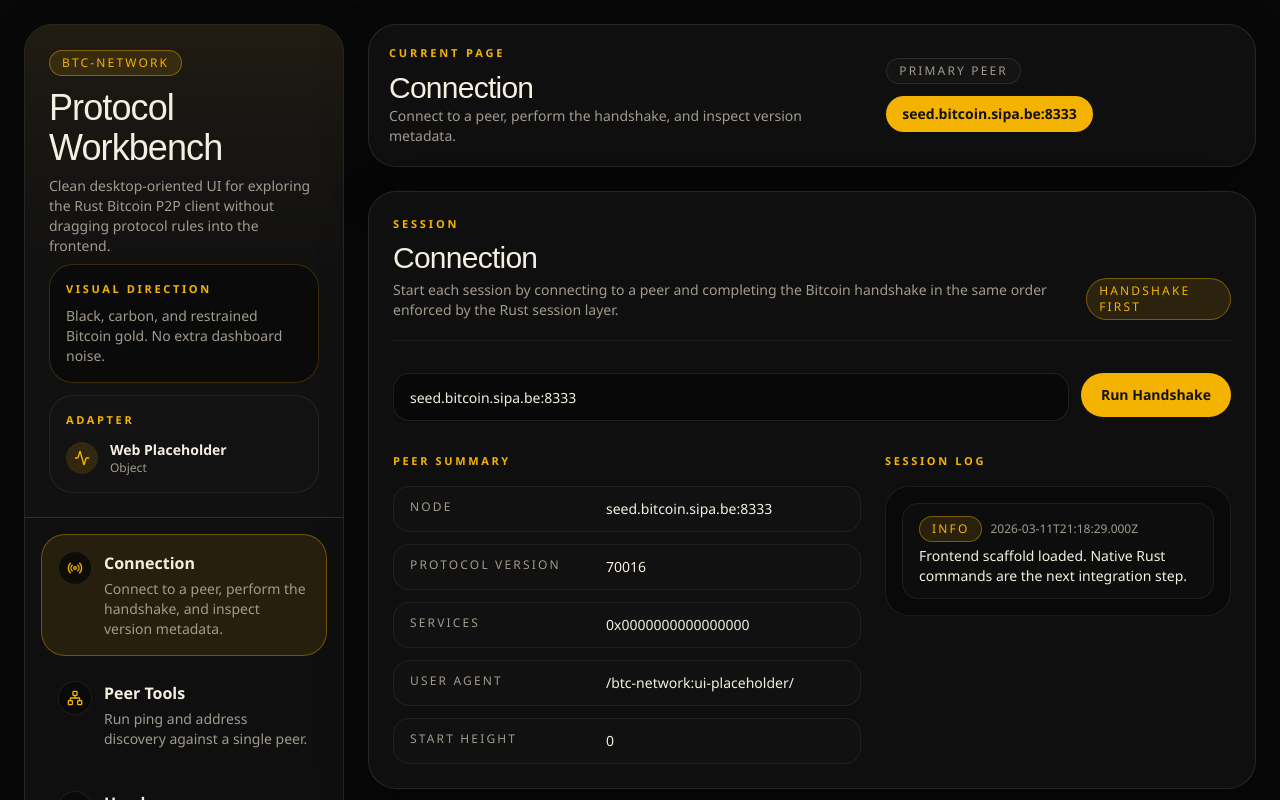
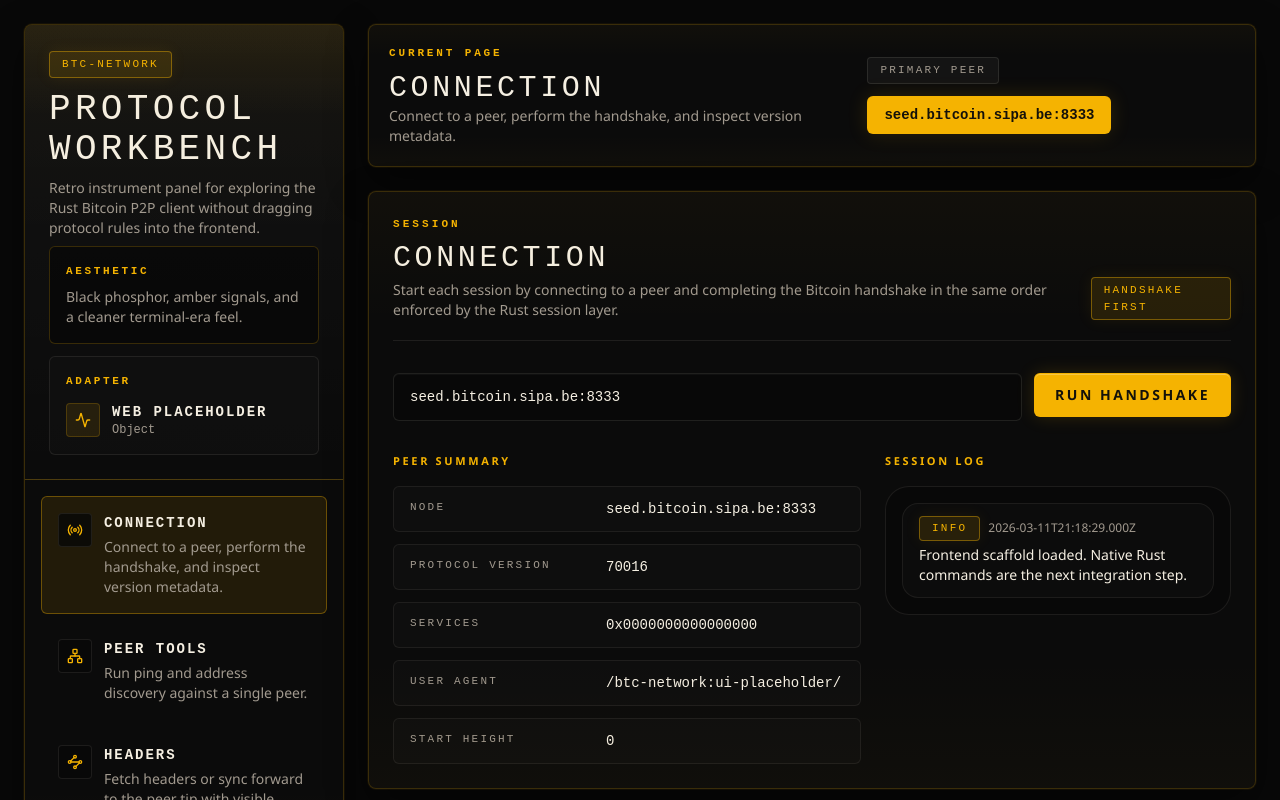
Before and after one commit to iamseki/btc-network, a React (Vite) app in the folder apps/web/: page / in a window 1280 px wide. Shown: the top 800 px of the page. Built offline with nearby package versions, Linux system fonts and the light colour scheme.

Commit message:
refactor: ui should have a retro feeling

```diff
--- a/apps/web/src/App.tsx
+++ b/apps/web/src/App.tsx
@@ -88,38 +88,40 @@ export function App() {
     <div className="min-h-screen bg-background text-foreground">
       <div className="mx-auto grid min-h-screen w-full max-w-[1600px] gap-6 px-4 py-4 lg:grid-cols-[320px_minmax(0,1fr)] lg:px-6 lg:py-6">
         <Card className="overflow-hidden">
-          <CardHeader className="gap-8 border-b border-border/80 bg-gradient-to-b from-primary/8 via-card to-card">
+          <CardHeader className="gap-8 border-b border-primary/20 bg-[linear-gradient(180deg,rgba(245,179,1,0.07),rgba(0,0,0,0)_20%),linear-gradient(180deg,rgba(255,255,255,0.03),rgba(255,255,255,0))]">
             <div className="space-y-3">
               <Badge>btc-network</Badge>
               <div className="space-y-2">
                 <CardTitle className="text-4xl">Protocol Workbench</CardTitle>
                 <CardDescription>
-                  Clean desktop-oriented UI for exploring the Rust Bitcoin P2P client without
+                  Retro instrument panel for exploring the Rust Bitcoin P2P client without
                   dragging protocol rules into the frontend.
                 </CardDescription>
               </div>
             </div>
 
             <div className="grid gap-3">
-              <div className="rounded-[24px] border border-primary/20 bg-background/70 p-4">
-                <p className="text-[11px] font-semibold uppercase tracking-[0.24em] text-primary">
-                  Visual Direction
+              <div className="rounded-[6px] border border-primary/20 bg-background/80 p-4">
+                <p className="font-mono text-[11px] font-semibold uppercase tracking-[0.24em] text-primary">
+                  Aesthetic
                 </p>
                 <p className="mt-2 text-sm text-muted-foreground">
-                  Black, carbon, and restrained Bitcoin gold. No extra dashboard noise.
+                  Black phosphor, amber signals, and a cleaner terminal-era feel.
                 </p>
               </div>
-              <div className="rounded-[24px] border border-border/80 bg-muted/40 p-4">
-                <p className="text-[11px] font-semibold uppercase tracking-[0.24em] text-primary">
+              <div className="rounded-[6px] border border-border/80 bg-muted/40 p-4">
+                <p className="font-mono text-[11px] font-semibold uppercase tracking-[0.24em] text-primary">
                   Adapter
                 </p>
                 <div className="mt-3 flex items-center gap-3">
-                  <div className="rounded-full bg-primary/14 p-2 text-primary">
+                  <div className="rounded-[4px] border border-primary/20 bg-primary/10 p-2 text-primary">
                     <Activity className="h-4 w-4" />
                   </div>
                   <div>
-                    <p className="text-sm font-semibold text-foreground">Web Placeholder</p>
-                    <p className="text-xs text-muted-foreground">
+                    <p className="font-mono text-sm font-semibold uppercase tracking-[0.14em] text-foreground">
+                      Web Placeholder
+                    </p>
+                    <p className="font-mono text-xs text-muted-foreground">
                       {client.constructor.name || "web-client"}
                     </p>
                   </div>
@@ -138,17 +140,19 @@ export function App() {
                     type="button"
                     className={
                       entry.id === selectedPage
-                        ? "group rounded-[24px] border border-primary/35 bg-primary/10 px-4 py-4 text-left transition-colors"
-                        : "group rounded-[24px] border border-transparent bg-transparent px-4 py-4 text-left transition-colors hover:border-border hover:bg-muted/40"
+                        ? "group rounded-[6px] border border-primary/35 bg-primary/10 px-4 py-4 text-left transition-colors"
+                        : "group rounded-[6px] border border-transparent bg-transparent px-4 py-4 text-left transition-colors hover:border-border hover:bg-muted/40"
                     }
                     onClick={() => setSelectedPage(entry.id)}
                   >
                     <div className="flex items-start gap-3">
-                      <div className="rounded-full border border-border/80 bg-background/80 p-2 text-primary">
+                      <div className="rounded-[4px] border border-border/80 bg-background/80 p-2 text-primary">
                         <Icon className="h-4 w-4" />
                       </div>
                       <div className="space-y-1">
-                        <p className="font-semibold text-foreground">{entry.title}</p>
+                        <p className="font-mono text-sm font-semibold uppercase tracking-[0.14em] text-foreground">
+                          {entry.title}
+                        </p>
                         <p className="text-sm text-muted-foreground">{entry.description}</p>
                       </div>
                     </div>
@@ -163,11 +167,11 @@ export function App() {
           <Card className="overflow-hidden">
             <CardContent className="flex flex-col gap-5 p-5 sm:flex-row sm:items-center sm:justify-between">
               <div className="space-y-2">
-                <p className="text-[11px] font-semibold uppercase tracking-[0.26em] text-primary">
+                <p className="font-mono text-[11px] font-semibold uppercase tracking-[0.26em] text-primary">
                   Current page
                 </p>
                 <div>
-                  <h2 className="font-serif text-3xl tracking-tight text-foreground">
+                  <h2 className="font-serif text-3xl uppercase tracking-[0.12em] text-foreground">
                     {page.title}
                   </h2>
                   <p className="text-sm text-muted-foreground">{page.description}</p>
@@ -176,7 +180,7 @@ export function App() {
 
               <div className="flex flex-wrap items-center gap-3">
                 <Badge variant="muted">Primary peer</Badge>
-                <div className="rounded-full bg-primary px-4 py-2 text-sm font-semibold text-primary-foreground">
+                <div className="rounded-[6px] border border-primary/50 bg-primary px-4 py-2 font-mono text-sm font-semibold text-primary-foreground shadow-[0_0_20px_rgba(245,179,1,0.15)]">
                   {defaultNode}
                 </div>
               </div>
--- a/apps/web/src/components/ui/badge.tsx
+++ b/apps/web/src/components/ui/badge.tsx
@@ -4,11 +4,11 @@ import { cva, type VariantProps } from "class-variance-authority";
 import { cn } from "@/lib/utils";
 
 const badgeVariants = cva(
-  "inline-flex items-center rounded-full border px-3 py-1 text-xs font-medium uppercase tracking-[0.18em]",
+  "inline-flex items-center rounded-[4px] border px-3 py-1 font-mono text-[11px] font-medium uppercase tracking-[0.2em]",
   {
     variants: {
       variant: {
-        default: "border-primary/40 bg-primary/12 text-primary",
+        default: "border-primary/40 bg-primary/12 text-primary shadow-[0_0_16px_rgba(245,179,1,0.08)]",
         muted: "border-border bg-muted text-muted-foreground",
       },
     },
--- a/apps/web/src/components/ui/button.tsx
+++ b/apps/web/src/components/ui/button.tsx
@@ -4,19 +4,19 @@ import { cva, type VariantProps } from "class-variance-authority";
 import { cn } from "@/lib/utils";
 
 const buttonVariants = cva(
-  "inline-flex items-center justify-center gap-2 whitespace-nowrap rounded-full text-sm font-semibold transition-colors disabled:pointer-events-none disabled:opacity-50 outline-none focus-visible:ring-2 focus-visible:ring-ring focus-visible:ring-offset-2 focus-visible:ring-offset-background",
+  "inline-flex items-center justify-center gap-2 whitespace-nowrap rounded-[6px] border text-sm font-semibold uppercase tracking-[0.18em] transition-colors disabled:pointer-events-none disabled:opacity-50 outline-none focus-visible:ring-2 focus-visible:ring-ring focus-visible:ring-offset-2 focus-visible:ring-offset-background",
   {
     variants: {
       variant: {
         default:
-          "bg-primary text-primary-foreground hover:bg-[color:var(--color-primary-strong)]",
+          "border-primary/60 bg-primary text-primary-foreground shadow-[inset_0_1px_0_rgba(255,255,255,0.25),0_0_18px_rgba(245,179,1,0.16)] hover:bg-[color:var(--color-primary-strong)]",
         secondary:
-          "border border-border bg-card text-foreground hover:border-primary/50 hover:bg-muted",
-        ghost: "text-muted-foreground hover:bg-muted hover:text-foreground",
+          "border-border bg-card text-foreground hover:border-primary/50 hover:bg-muted",
+        ghost: "border-transparent text-muted-foreground hover:border-border hover:bg-muted hover:text-foreground",
       },
       size: {
         default: "h-11 px-5",
-        sm: "h-9 px-4 text-xs",
+        sm: "h-9 px-4 text-[11px]",
         lg: "h-12 px-6",
       },
     },
--- a/apps/web/src/components/ui/card.tsx
+++ b/apps/web/src/components/ui/card.tsx
@@ -6,7 +6,7 @@ export function Card({ className, ...props }: HTMLAttributes<HTMLDivElement>) {
   return (
     <div
       className={cn(
-        "rounded-[28px] border border-border bg-card/90 shadow-[0_18px_50px_rgba(0,0,0,0.28)] backdrop-blur",
+        "relative overflow-hidden rounded-[8px] border border-primary/20 bg-card/92 shadow-[0_0_0_1px_rgba(245,179,1,0.05),0_16px_42px_rgba(0,0,0,0.45)] before:pointer-events-none before:absolute before:inset-0 before:bg-[linear-gradient(180deg,rgba(245,179,1,0.04),transparent_22%,transparent_78%,rgba(245,179,1,0.03))] before:opacity-70",
         className,
       )}
       {...props}
@@ -27,7 +27,7 @@ export function CardTitle({
 }: HTMLAttributes<HTMLHeadingElement>) {
   return (
     <h2
-      className={cn("font-serif text-2xl tracking-tight text-foreground", className)}
+      className={cn("font-serif text-2xl uppercase tracking-[0.12em] text-foreground", className)}
       {...props}
     />
   );
--- a/apps/web/src/components/ui/data-list.tsx
+++ b/apps/web/src/components/ui/data-list.tsx
@@ -19,12 +19,12 @@ export function DataList({
       {items.map((item) => (
         <div
           key={item.label}
-          className="grid gap-1 rounded-2xl border border-border/70 bg-muted/40 px-4 py-3 sm:grid-cols-[180px_1fr] sm:items-start sm:gap-4"
+          className="grid gap-1 rounded-[6px] border border-border/70 bg-muted/40 px-4 py-3 sm:grid-cols-[180px_1fr] sm:items-start sm:gap-4"
         >
-          <dt className="text-xs font-medium uppercase tracking-[0.18em] text-muted-foreground">
+          <dt className="font-mono text-[11px] font-medium uppercase tracking-[0.2em] text-muted-foreground">
             {item.label}
           </dt>
-          <dd className="min-w-0 break-all text-sm text-foreground">{item.value}</dd>
+          <dd className="min-w-0 break-all font-mono text-sm text-foreground">{item.value}</dd>
         </div>
       ))}
     </dl>
--- a/apps/web/src/components/ui/section-heading.tsx
+++ b/apps/web/src/components/ui/section-heading.tsx
@@ -24,12 +24,14 @@ export function SectionHeading({
     >
       <div className="space-y-2">
         {eyebrow ? (
-          <p className="text-[11px] font-semibold uppercase tracking-[0.26em] text-primary">
+          <p className="font-mono text-[11px] font-semibold uppercase tracking-[0.28em] text-primary">
             {eyebrow}
           </p>
         ) : null}
         <div className="space-y-1">
-          <h1 className="font-serif text-3xl tracking-tight text-foreground">{title}</h1>
+          <h1 className="font-serif text-3xl uppercase tracking-[0.12em] text-foreground">
+            {title}
+          </h1>
           {description ? (
             <p className="max-w-3xl text-sm text-muted-foreground">{description}</p>
           ) : null}
--- a/apps/web/src/components/ui/text-input.tsx
+++ b/apps/web/src/components/ui/text-input.tsx
@@ -11,7 +11,7 @@ export const TextInput = React.forwardRef<HTMLInputElement, TextInputProps>(
       <input
         ref={ref}
         className={cn(
-          "flex h-12 w-full rounded-2xl border border-border bg-background px-4 py-3 text-sm text-foreground shadow-sm transition-colors outline-none placeholder:text-muted-foreground focus-visible:border-primary/60 focus-visible:ring-2 focus-visible:ring-primary/20",
+          "flex h-12 w-full rounded-[6px] border border-border bg-background px-4 py-3 font-mono text-sm text-foreground shadow-[inset_0_1px_0_rgba(255,255,255,0.03)] transition-colors outline-none placeholder:text-muted-foreground focus-visible:border-primary/60 focus-visible:ring-2 focus-visible:ring-primary/20",
           className,
         )}
         {...props}
--- a/apps/web/src/styles.css
+++ b/apps/web/src/styles.css
@@ -6,8 +6,8 @@
     "Segoe UI",
     sans-serif;
   --font-serif:
-    "Bricolage Grotesque",
-    "IBM Plex Sans",
+    "IBM Plex Mono",
+    "Courier New",
     sans-serif;
   --font-mono:
     "IBM Plex Mono",
@@ -16,7 +16,7 @@
 
   --color-background: #080808;
   --color-foreground: #f5efe2;
-  --color-card: #111111;
+  --color-card: #0d0d0d;
   --color-card-foreground: #f5efe2;
   --color-popover: #111111;
   --color-popover-foreground: #f5efe2;
@@ -45,13 +45,25 @@
   body {
     @apply min-h-screen bg-background font-sans text-foreground antialiased;
     background-image:
-      radial-gradient(circle at top left, rgba(245, 179, 1, 0.15), transparent 24%),
-      radial-gradient(circle at bottom right, rgba(245, 179, 1, 0.08), transparent 18%),
-      linear-gradient(145deg, #050505 0%, #090909 52%, #0e0d0a 100%);
+      linear-gradient(rgba(245, 179, 1, 0.035) 1px, transparent 1px),
+      linear-gradient(90deg, rgba(245, 179, 1, 0.025) 1px, transparent 1px),
+      radial-gradient(circle at top left, rgba(245, 179, 1, 0.14), transparent 24%),
+      radial-gradient(circle at bottom right, rgba(245, 179, 1, 0.06), transparent 18%),
+      linear-gradient(145deg, #040404 0%, #090909 52%, #100d07 100%);
+    background-size:
+      100% 4px,
+      4px 100%,
+      auto,
+      auto,
+      auto;
   }
 
   button,
   input {
     font: inherit;
   }
+
+  ::selection {
+    @apply bg-primary text-primary-foreground;
+  }
 }
```
Also changed, not shown: 3 other files (tests, documents, lock files or other folders).
